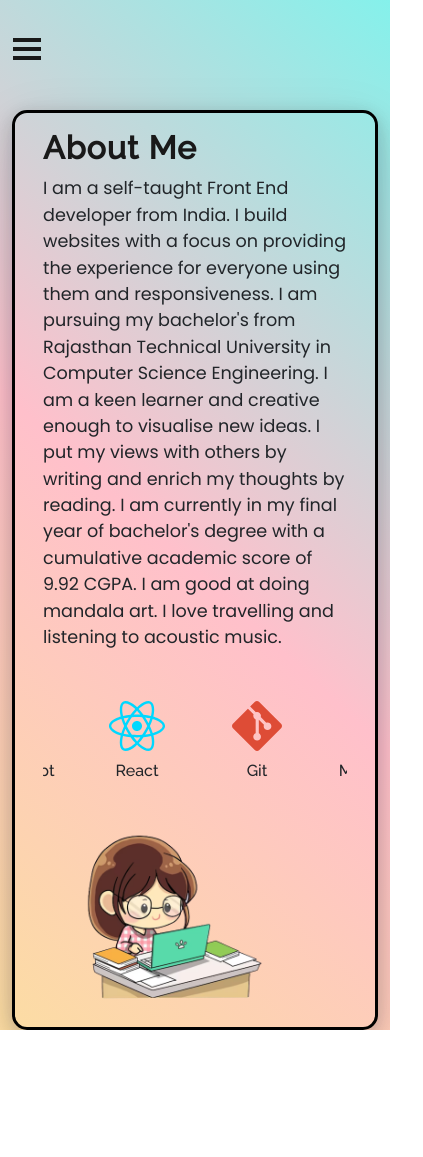
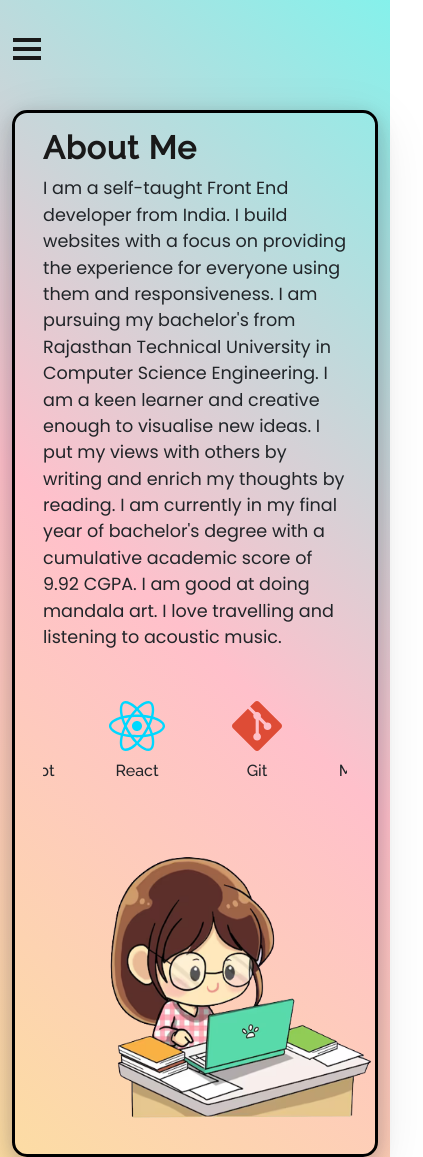
Before and after one commit to kkhushiie/My-portfolio, a React (Vite) app: page /about in a window 390 px wide. Shown: the whole page, 423 px wide, since content can reach past the window. Before the commit the page ends 1030 px from the top, so only its background shows below. Built offline with nearby package versions, Linux system fonts and the light colour scheme.

Commit message:
final commit 3

```diff
--- a/src/pages/style.css
+++ b/src/pages/style.css
@@ -368,8 +368,8 @@
 
 @media (max-width: 767px) {
   .webimage {
-    width: 30vh;
-    height: 25vh;
+    width: 45vh;
+    height: 40vh;
     background-size: cover;
     background-position: center;
   }
```
